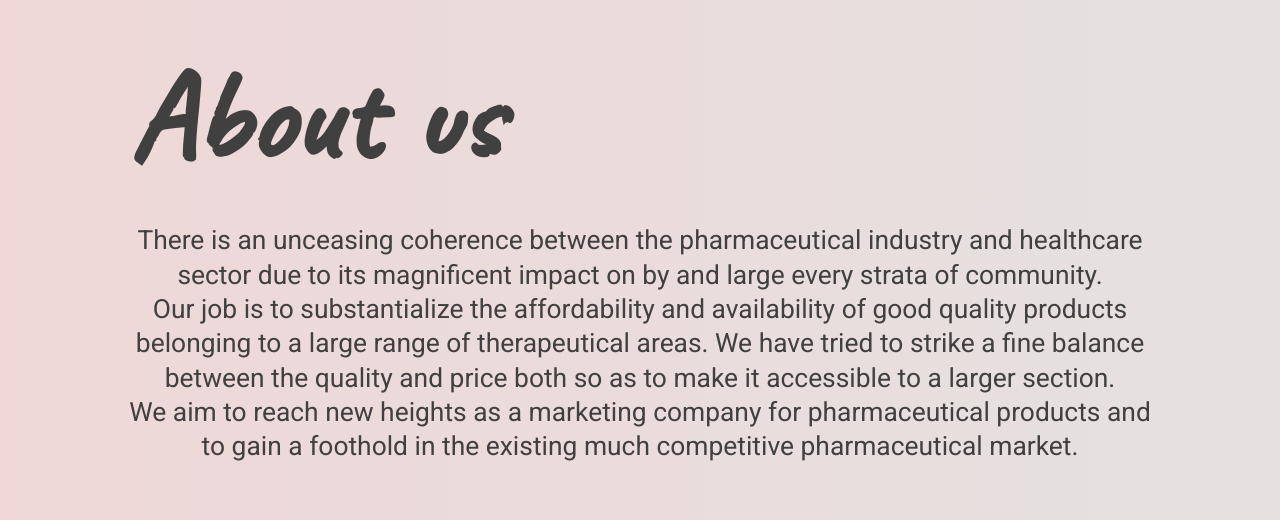
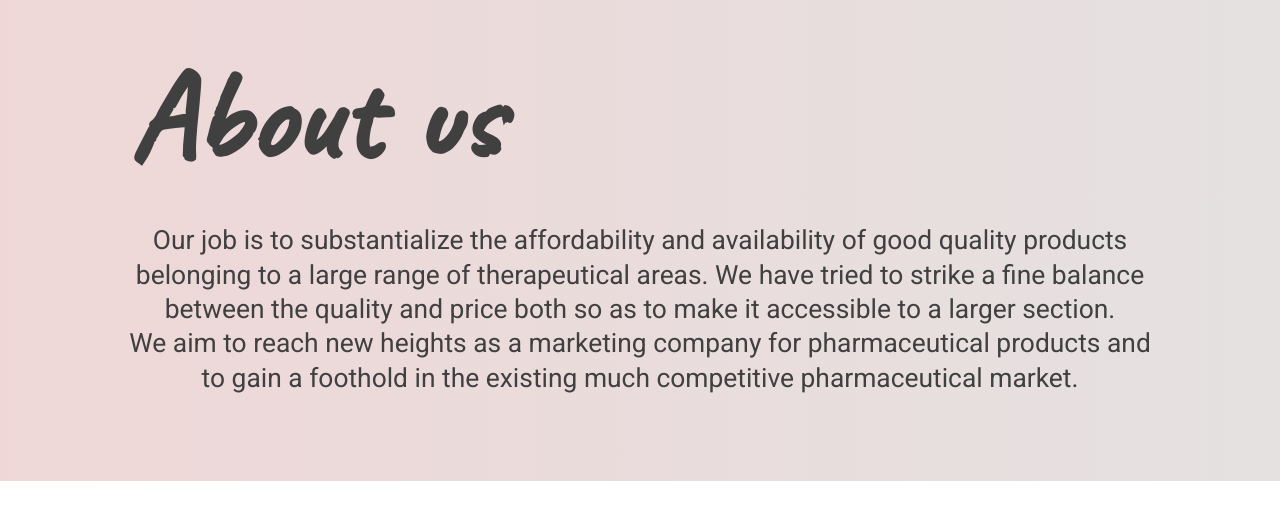
Before and after one commit to sazcure/sazcure.github.io, a plain HTML site: page index.html in a window 1280 px wide. Shown: the part 822-1342 px from the top of the page. After the commit the page ends 1303 px from the top, so only its background shows below. Drawn offline with nearby package versions, Linux system fonts and the light colour scheme.

Commit message:
Changed the intro div's p tag

```diff
--- a/index.html
+++ b/index.html
@@ -17,8 +17,6 @@
         <div class="wrapper">
           <h1> About us</h1>
           <p>
-            There is an unceasing coherence between the pharmaceutical industry and healthcare
-            sector due to its magnificent impact on by and large every strata of community.<br>
             Our job is to substantialize the affordability and availability of good quality
             products belonging to a large range of therapeutical areas. We have tried to strike
             a fine balance between the quality and price both so as to make it accessible to a larger section. <br>
```
Also changed, not shown: 1 other file.
